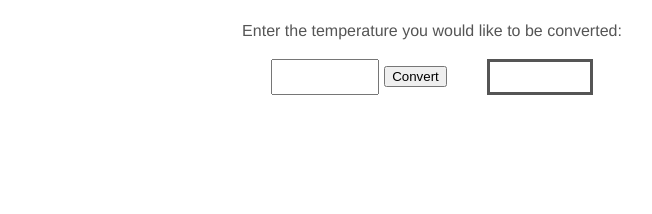
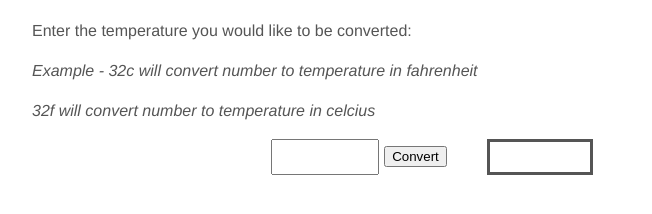
Before and after one commit to Danielo814/Danielo814.github.io, a plain HTML site: page index.html in a window 1280 px wide. Shown: the part 136-350 px from the top of the page, without its empty margins (208-860 px from the left). Drawn offline with Linux system fonts and the light colour scheme.

Commit message:
add new info for instructions

```diff
--- a/index.html
+++ b/index.html
@@ -13,7 +13,9 @@
     </style> -->
 </head>
 <body>
-        <p style="text-align: center">Enter the temperature you would like to be converted:</p>
+        <p>Enter the temperature you would like to be converted:</p>
+        <p><em>Example - 32c will convert number to temperature in fahrenheit</em></p>
+        <p><em>32f will convert number to temperature in celcius</em></p>
     <div class="ctof">
         <input id="celc">
         <button type="button" onclick="getValue()">Convert</button>
```
